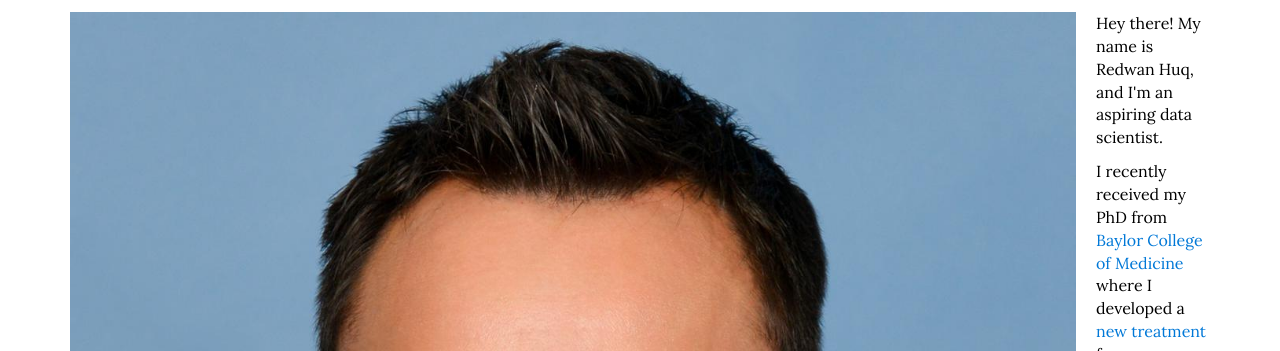
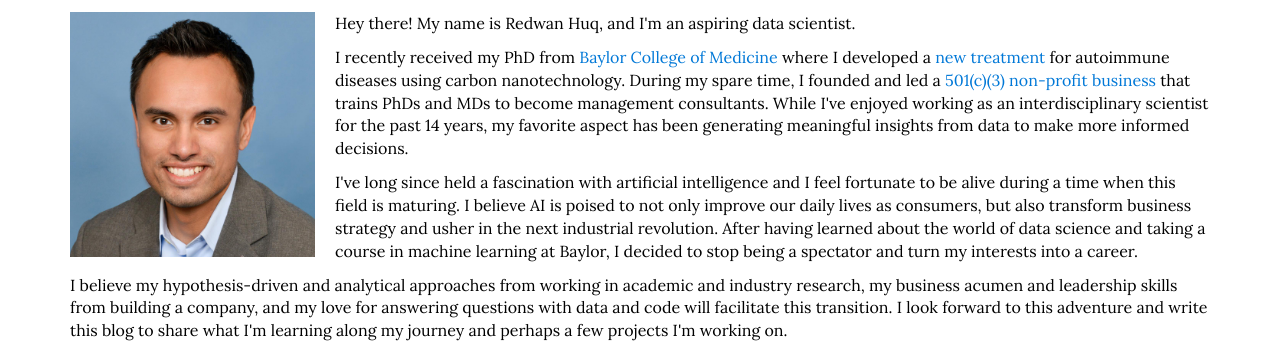
Before and after one commit to redwanhuq/redwanhuq.github.io, a plain HTML site: page pages/about/index.html in a window 1280 px wide. Shown: the part 159-510 px from the top of the page. Drawn offline with Linux system fonts and the light colour scheme.

Commit message:
Nikola auto commit.
Source commit: e25f27edf5f3cf4ca0b292c064c521ed9df3a956
Nikola version: 7.8.3

```diff
--- a/pages/about/index.html
+++ b/pages/about/index.html
@@ -81,7 +81,7 @@ I recently received my PhD from Baylor College of Medicine where I developed a n
 
     </header><div class="e-content entry-content" itemprop="articleBody text">
     <div>
-<p><img src="../../images/profile.jpg" align="left" style="padding-right:20px; padding-bottom:5px">Hey there! My name is Redwan Huq, and I'm an aspiring data scientist.</p>
+<p><img src="../../images/profile.jpg" align="left" height="250" style="padding-right:20px; padding-bottom:5px">Hey there! My name is Redwan Huq, and I'm an aspiring data scientist.</p>
 <p>I recently received my PhD from <a href="https://www.bcm.edu/research/labs/christine-beeton">Baylor College of Medicine</a> where I developed a <a href="http://www.nature.com/articles/srep33808">new treatment</a> for autoimmune diseases using carbon nanotechnology. During my spare time, I founded and led a <a href="http://medcenterconsulting.com">501(c)(3) non-profit business</a> that trains PhDs and MDs to become management consultants. While I've enjoyed working as an interdisciplinary scientist for the past 14 years, my favorite aspect has been generating meaningful insights from data to make more informed decisions.</p>
 <p>I've long since held a fascination with artificial intelligence and I feel fortunate to be alive during a time when this field is maturing. I believe AI is poised to not only improve our daily lives as consumers, but also transform business strategy and usher in the next industrial revolution. After having learned about the world of data science and taking a course in machine learning at Baylor, I decided to stop being a spectator and turn my interests into a career. </p>
 <p>I believe my hypothesis-driven and analytical approaches from working in academic and industry research, my business acumen and leadership skills from building a company, and my love for answering questions with data and code will facilitate this transition. I look forward to this adventure and write this blog to share what I'm learning along my journey and perhaps a few projects I'm working on.</p>
```
Also changed, not shown: 1 other file.
